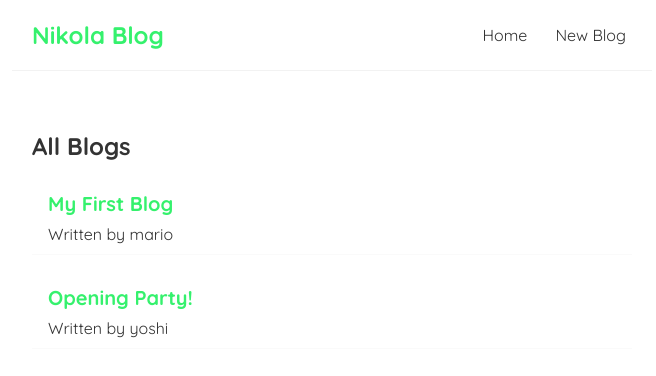
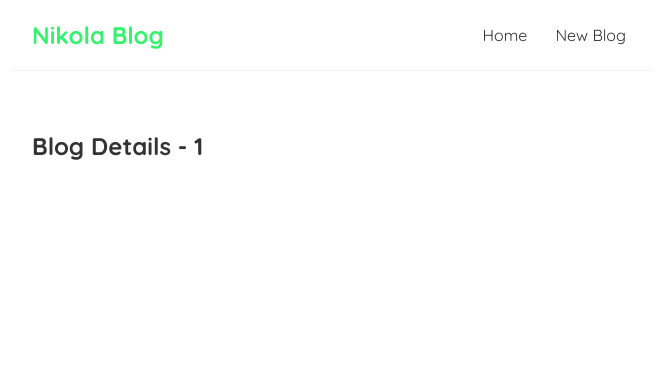
Before and after one commit to Dante983/react-blog, a React (Create React App) app: page /blogs/1 in a window 1280 px wide. Shown: the top 376 px of the page, without its empty margins (308-964 px from the left). Built offline with nearby package versions, Linux system fonts and the light colour scheme; data requests are answered from the project's data file.

Commit message:
links and individual blogs

```diff
--- a/package.json
+++ b/package.json
@@ -8,6 +8,7 @@
     "@testing-library/user-event": "^13.5.0",
     "react": "^18.2.0",
     "react-dom": "^18.2.0",
+    "react-router-dom": "^5.3.4",
     "react-scripts": "5.0.1",
     "web-vitals": "^2.1.4"
   },
--- a/src/App.js
+++ b/src/App.js
@@ -1,15 +1,30 @@
 import Navbar from './Navbar';
 import Home from './Home';
+import { BrowserRouter as Router, Route, Switch } from 'react-router-dom';
+import Create from './Create';
+import BlogDetails from './BlogDetails';
 
 function App() {
 
   return (
-    <div className="App">
-      <Navbar />
-      <div className="content">
-        <Home />
+    <Router >
+      <div className="App">
+        <Navbar />
+        <div className="content">
+          <Switch>
+            <Route exact path='/'>
+              <Home />
+            </Route>
+            <Route path='/create'>
+              <Create />
+            </Route>
+            <Route path='/blogs/:id'>
+              <BlogDetails />
+            </Route>
+          </Switch>
+        </div>
       </div>
-    </div>
+    </Router>
   );
 }
 
--- /dev/null
+++ b/src/BlogDetails.js
@@ -0,0 +1,13 @@
+import { useParams } from "react-router-dom";
+
+const BlogDetails = () => {
+    const { id } = useParams();
+
+    return (
+        <div className="blog-details">
+            <h2>Blog Details - { id }</h2>
+        </div>
+    );
+}
+
+export default BlogDetails;
--- a/src/BlogList.js
+++ b/src/BlogList.js
@@ -1,14 +1,16 @@
+import { Link } from "react-router-dom/cjs/react-router-dom.min";
+
 const BlogList = ({ blogs, title }) => {
-    // const blogs = props.blogs;
-    // const title = props.title;
 
     return (
         <div className="blog-list">
             <h2>{title}</h2>
             {blogs.map((blog) => (
                 <div className="blog-preview" key={blog.id}>
-                    <h2>{blog.title}</h2>
-                    <p>Written by {blog.author}</p>
+                    <Link to={`/blogs/${blog.id}`}>
+                        <h2>{blog.title}</h2>
+                        <p>Written by {blog.author}</p>
+                    </Link>
                 </div>
             ))}
         </div>
--- /dev/null
+++ b/src/Create.js
@@ -0,0 +1,9 @@
+const Create = () => {
+    return (
+        <div className="create">
+            <h2>Add new blog</h2>
+        </div>
+    );
+}
+
+export default Create;
--- a/src/Home.js
+++ b/src/Home.js
@@ -1,4 +1,3 @@
-import { useState, useEffect } from "react";
 import BlogList from "./BlogList";
 import useFetch from "./useFetch";
 
@@ -9,9 +8,9 @@
 
     return (
         <div className="home">
-            {error && <div>{error}</div>}
+            { error && <div>{error}</div> }
             { isPending && <div>Loading..</div> }
-            {blogs && <BlogList blogs={blogs} title="All Blogs"/>}
+            { blogs && <BlogList blogs={blogs} title="All Blogs"/> }
         </div>
     );
 }
--- a/src/Navbar.js
+++ b/src/Navbar.js
@@ -1,11 +1,13 @@
+import { Link } from "react-router-dom";
+
 const Navbar = () => {
     return (
 
         <nav className="navbar">
             <h1>Nikola Blog</h1>
             <div className="links">
-                <a href="/">Home</a>
-                <a href="/create">New Blog</a>
+                <Link to="/">Home</Link>
+                <Link to="/create">New Blog</Link>
             </div>
         </nav>
 
--- a/src/index.css
+++ b/src/index.css
@@ -48,3 +48,6 @@
   color: #35f16d;
   margin-bottom: 8px;
 }
+.blog-preview a{
+  text-decoration: none;
+}
--- a/src/useFetch.js
+++ b/src/useFetch.js
@@ -1,5 +1,4 @@
 import { useEffect, useState } from "react";
-
 
 const useFetch = (url) => {
 
@@ -8,8 +7,10 @@
     const [error, setError] = useState(null);
 
     useEffect(() => {
+        const abortCont = new AbortController();
+
         setTimeout(() => {
-            fetch(url)
+            fetch(url, { signal: abortCont.signal })
             .then(res => {
                 if(!res.ok){
                     throw Error('Ne radi tebrice');
@@ -23,13 +24,19 @@
                 setError(null);
             })
             .catch(err => {
-                setIsPending(false);
-                setError(err.message);
+                if(err.name === 'AbortError') {
+                    console.log('Fetch aborted');
+                } else {
+                    setIsPending(false);
+                    setError(err.message);
+                }
             });
         }, 1000);
+
+        return () => abortCont.abort();
     }, [url]);
 
-    return {data, isPending, error}
+    return { data, isPending, error }
 }
 
 export default useFetch;
```
Also changed, not shown: 1 other file (tests, documents, lock files or other folders).
